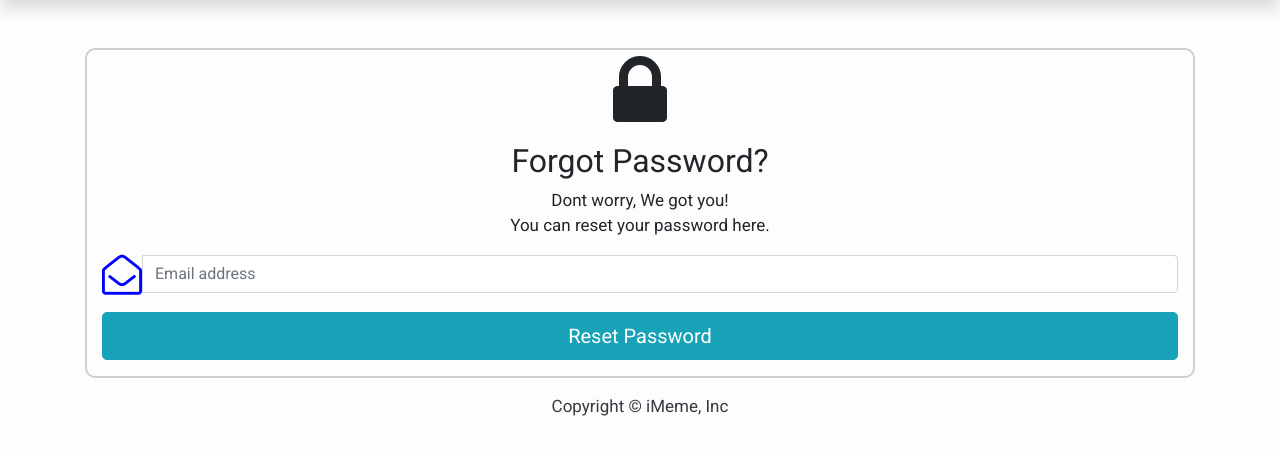
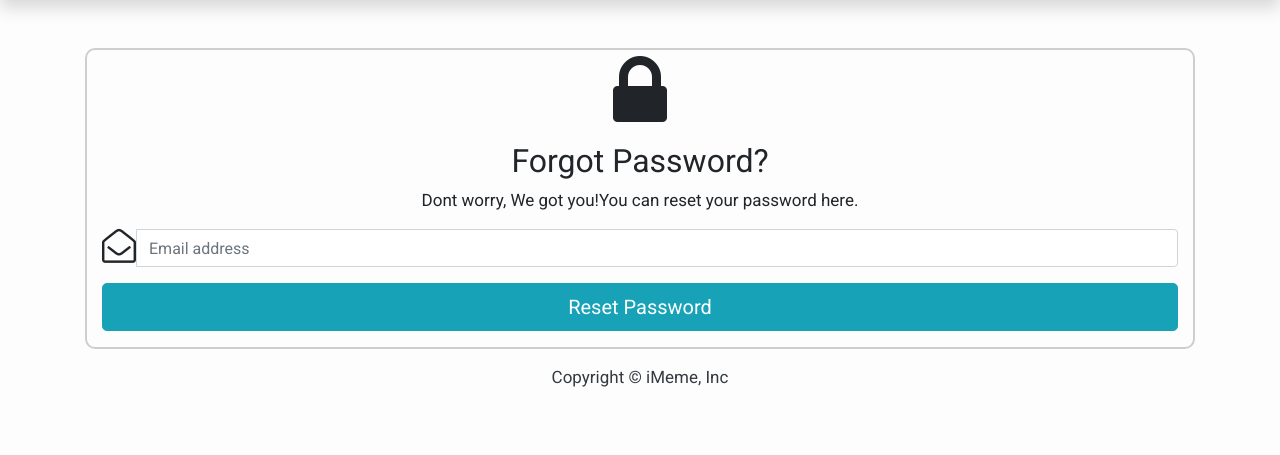
Before and after one commit to CleoMugs/iMeme, a Django app: template templates/password_reset.html in a window 1280 px wide. Shown: the part 58-513 px from the top of the page. Run offline with Django 3.2, Linux system fonts and the light colour scheme; the template is opened without the code that fills it, so the values that code supplies are empty; some libraries are stand-ins or nearby versions.

Commit message:
styled login

```diff
--- a/templates/password_reset.html
+++ b/templates/password_reset.html
@@ -8,7 +8,7 @@
             <div class="text-center">
               <h3><i class="fa fa-lock fa-3x"></i></h3>
               <h2 class="text-center" >Forgot Password?</h2>
-              <p>Dont worry, We got you! <br> You can reset your password here.</p>
+              <p>Dont worry, We got you!You can reset your password here.</p>
               <div class="panel-body">
 
                 <form id="register-form" role="form" autocomplete="off" class="form" method="post">
@@ -16,7 +16,7 @@
 
                   <div class="form-group">
                     <div class="input-group">
-                      <span class="input-group-addon"><i class="fa fa-envelope-open-o" style="font-size:40px;color:blue"></i></span>
+                      <span class="input-group-addon"><i class="fa fa-envelope-open-o fa-2x"></i></span>
                       <input id="email" name="email" placeholder="Email address" class="form-control"  type="email">
                     </div>
                   </div>
--- a/templates/password_reset_form.html
+++ b/templates/password_reset_form.html
@@ -21,7 +21,7 @@
                       <div class="form-group mr-5">
                         <div class="input-group">
                           <span class="input-group-addon"><i class="fa fa-eye-slash fa-2x"></i></span>
-                          {{field}}
+                          <span>{{field}}</span>
                         </div>
                       </div>
                       {% endfor %}
--- a/templates/password_reset_sent.html
+++ b/templates/password_reset_sent.html
@@ -7,7 +7,11 @@
             <div class="col">
               <div class="text-center">
                 <h1><i class="fa fa-check-circle fa-2x"></i></h1>
-                <h2 class="text-center">Password Reset Sent</h2>
+
+                <div class="alert alert-info">
+                  <h2 class="text-center">Password Reset Sent</h2>
+                </div>
+
                 <p>We’ve emailed you instructions for setting your password, please check your email for a link to reset your password .</p>
 
                 <hr style="color: green;">
```
